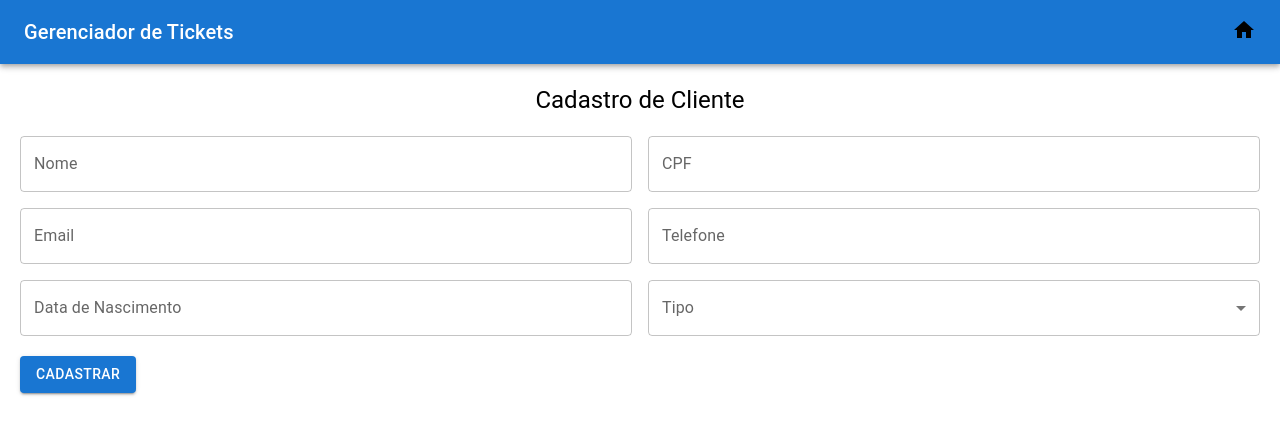
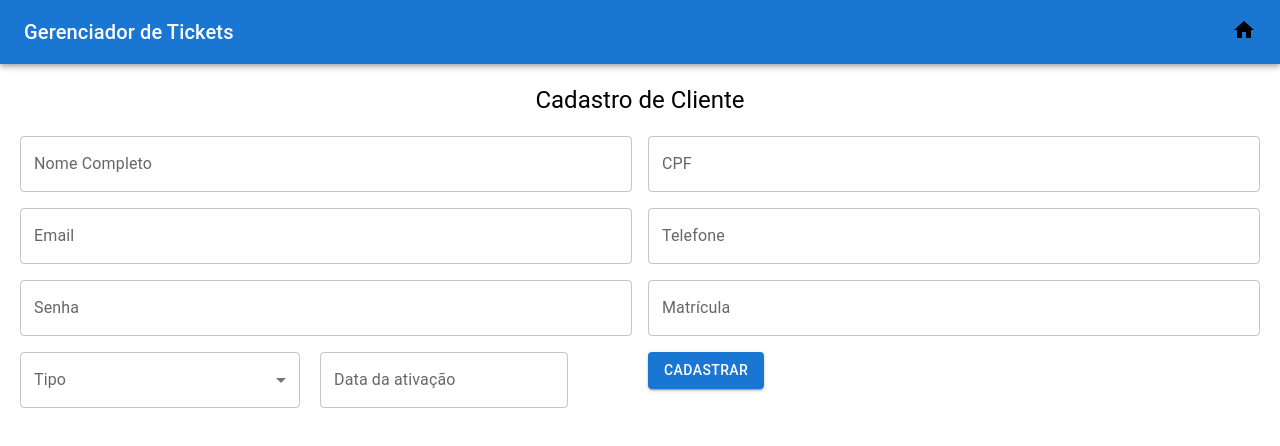
Before and after one commit to KevinCadena1108/Gerenciador-de-Tickets, a React (Create React App) app in the folder frontend/: page /cadaluno in a window 1280 px wide. Shown: the top 446 px of the page. Built offline with nearby package versions, Linux system fonts and the light colour scheme.

Commit message:
edição de CadAluno e PesqCli

```diff
--- a/frontend/package.json
+++ b/frontend/package.json
@@ -11,6 +11,7 @@
     "@testing-library/jest-dom": "^5.17.0",
     "@testing-library/react": "^13.4.0",
     "@testing-library/user-event": "^13.5.0",
+    "dayjs": "^1.11.13",
     "react": "^18.3.1",
     "react-dom": "^18.3.1",
     "react-hook-form": "^7.53.0",
--- a/frontend/src/pages/CadAluno/index.js
+++ b/frontend/src/pages/CadAluno/index.js
@@ -4,7 +4,10 @@ import MenuItem from "@mui/material/MenuItem";
 import FormControl from "@mui/material/FormControl";
 import InputLabel from "@mui/material/InputLabel";
 import Select from "@mui/material/Select";
+import { AdapterDayjs } from "@mui/x-date-pickers/AdapterDayjs";
 import Typography from "@mui/material/Typography";
+import { DatePicker } from "@mui/x-date-pickers/DatePicker";
+import { LocalizationProvider } from "@mui/x-date-pickers/LocalizationProvider/LocalizationProvider";
 
 function CadAluno() {
   return (
@@ -16,7 +19,7 @@ function CadAluno() {
       <Box sx={{ marginTop: "20px", marginLeft: "20px", marginRight: "20px" }}>
         <Grid container spacing={2}>
           <Grid item xs={12} sm={6}>
-            <TextField fullWidth label="Nome" variant="outlined" />
+            <TextField fullWidth label="Nome Completo" variant="outlined" />
           </Grid>
           <Grid item xs={12} sm={6}>
             <TextField fullWidth label="CPF" variant="outlined" />
@@ -35,12 +38,16 @@ function CadAluno() {
           <Grid item xs={12} sm={6}>
             <TextField
               fullWidth
-              label="Data de Nascimento"
+              label="Senha"
               variant="outlined"
+              type="password"
             />
           </Grid>
           <Grid item xs={12} sm={6}>
-            <FormControl fullWidth>
+            <TextField fullWidth label="Matrícula" variant="outlined" />
+          </Grid>
+          <Grid item xs={12} sm={6}>
+            <FormControl sx={{ width: "280px" }}>
               <InputLabel id="demo-select-small-label">Tipo </InputLabel>
               <Select
                 labelId="demo-select-small-label"
@@ -51,16 +58,21 @@ function CadAluno() {
                 <MenuItem value={20}>Servidor</MenuItem>
               </Select>
             </FormControl>
+            <LocalizationProvider dateAdapter={AdapterDayjs}>
+              <DatePicker
+                label="Data da ativação"
+                format="DD/MM/YYYY"
+                sx={{ marginLeft: "20px" }}
+              />
+            </LocalizationProvider>
+          </Grid>
+          <Grid item xs={12} sm={6}>
+            <Button variant="contained" color="primary">
+              Cadastrar
+            </Button>
           </Grid>
         </Grid>
       </Box>
-      <Button
-        variant="contained"
-        color="primary"
-        sx={{ marginTop: "20px", marginLeft: "20px" }}
-      >
-        Cadastrar
-      </Button>
     </Box>
   );
 }
--- a/frontend/src/pages/PesqCli/index.js
+++ b/frontend/src/pages/PesqCli/index.js
@@ -14,6 +14,8 @@ import TableHead from "@mui/material/TableHead";
 import TableRow from "@mui/material/TableRow";
 import Paper from "@mui/material/Paper";
 import Grid from "@mui/material/Grid";
+import EditIcon from '@mui/icons-material/Edit';
+import LockIcon from '@mui/icons-material/Lock';
 
 function createData(name, calories, fat, carbs, protein) {
   return { name, calories, fat, carbs, protein };
@@ -24,6 +26,7 @@ const rows = [
   createData("Ice cream sandwich", 237, 9.0, 37, 4.3),
   createData("Eclair", 262, 16.0, 24, 6.0),
   createData("Cupcake", 305, 3.7, 67, 4.3),
+  createData("Gingerbread", 356, 16.0, 49, 3.9),
   createData("Gingerbread", 356, 16.0, 49, 3.9),
 ];
 
@@ -92,6 +95,7 @@ function PesqCli() {
                 <TableCell align="right">Fat&nbsp;(g)</TableCell>
                 <TableCell align="right">Carbs&nbsp;(g)</TableCell>
                 <TableCell align="right">Protein&nbsp;(g)</TableCell>
+                <TableCell align="right">Ações</TableCell>
               </TableRow>
             </TableHead>
             <TableBody>
@@ -107,6 +111,10 @@ function PesqCli() {
                   <TableCell align="right">{row.fat}</TableCell>
                   <TableCell align="right">{row.carbs}</TableCell>
                   <TableCell align="right">{row.protein}</TableCell>
+                  <TableCell align="right">
+                    <EditIcon sx={{ marginRight: 1 }} />
+                    <LockIcon />
+                  </TableCell>
                 </TableRow>
               ))}
             </TableBody>
```
Also changed, not shown: 1 other file (tests, documents, lock files or other folders).
